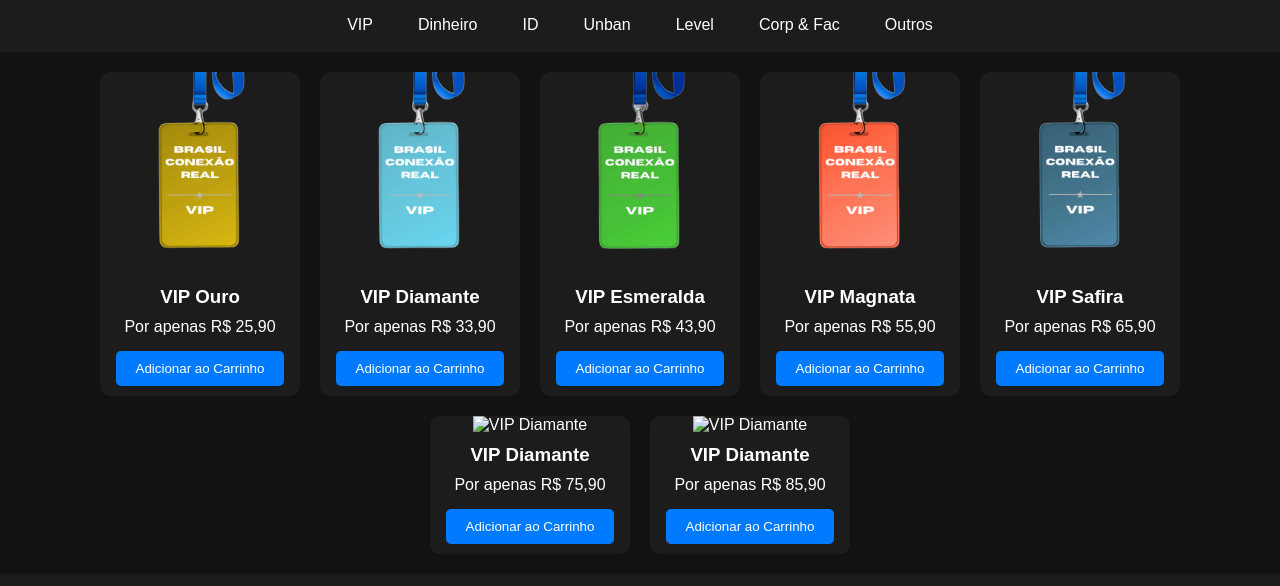
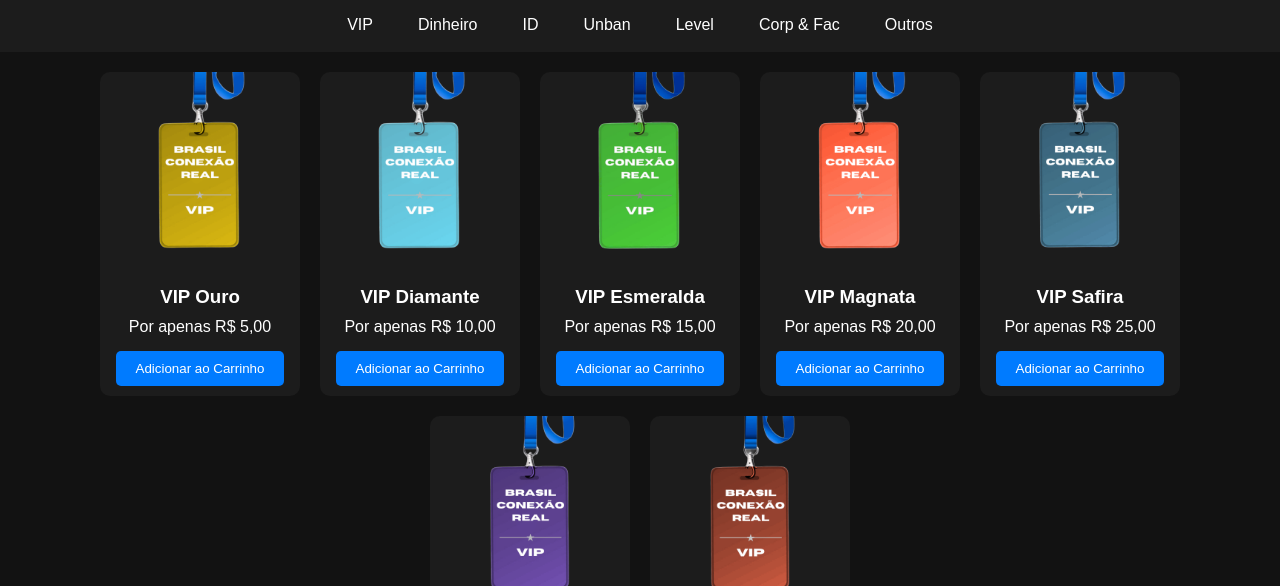
Before and after one commit to RealFive7/site, a plain HTML site: page index.html in a window 1280 px wide. Shown: the part 226-812 px from the top of the page. Drawn offline with Linux system fonts and the light colour scheme.

Commit message:
Add files via upload

```diff
--- a/index.html
+++ b/index.html
@@ -161,49 +161,49 @@
             <div class="vip-card">
                 <img src="vip1.png" alt="VIP Ouro">
                 <h3>VIP Ouro</h3>
-                <p>Por apenas R$ 25,90</p>
+                <p>Por apenas R$ 5,00</p>
                 <button>Adicionar ao Carrinho</button>
             </div>
 
             <div class="vip-card">
                 <img src="vip2.png" alt="VIP Diamante">
                 <h3>VIP Diamante</h3>
-                <p>Por apenas R$ 33,90</p>
+                <p>Por apenas R$ 10,00</p>
                 <button>Adicionar ao Carrinho</button>
             </div>
 
             <div class="vip-card">
                 <img src="vip3.png" alt="VIP Esmeralda">
                 <h3>VIP Esmeralda</h3>
-                <p>Por apenas R$ 43,90</p>
+                <p>Por apenas R$ 15,00</p>
                 <button>Adicionar ao Carrinho</button>
             </div>
 
             <div class="vip-card">
                 <img src="vip4.png" alt="VIP Magnata">
                 <h3>VIP Magnata</h3>
-                <p>Por apenas R$ 55,90</p>
+                <p>Por apenas R$ 20,00</p>
                 <button>Adicionar ao Carrinho</button>
             </div>
 
             <div class="vip-card">
                 <img src="vip5.png" alt="VIP Safira">
                 <h3>VIP Safira</h3>
-                <p>Por apenas R$ 65,90</p>
+                <p>Por apenas R$ 25,00</p>
                 <button>Adicionar ao Carrinho</button>
             </div>
 
             <div class="vip-card">
-                <img src="vip6.png" alt="VIP Diamante">
-                <h3>VIP Diamante</h3>
-                <p>Por apenas R$ 75,90</p>
+                <img src="vip6.png" alt="VIP Patrocinador">
+                <h3>VIP Patrocinador</h3>
+                <p>Por apenas R$ 30,00</p>
                 <button>Adicionar ao Carrinho</button>
             </div>
 
             <div class="vip-card">
-                <img src="vip7.png" alt="VIP Diamante">
-                <h3>VIP Diamante</h3>
-                <p>Por apenas R$ 85,90</p>
+                <img src="vip7.png" alt="VIP Mestre">
+                <h3>VIP Mestre</h3>
+                <p>Por apenas R$ 35,00</p>
                 <button>Adicionar ao Carrinho</button>
             </div>
         </section>
```
Also changed, not shown: vip6.png (added), vip7.png (added).
